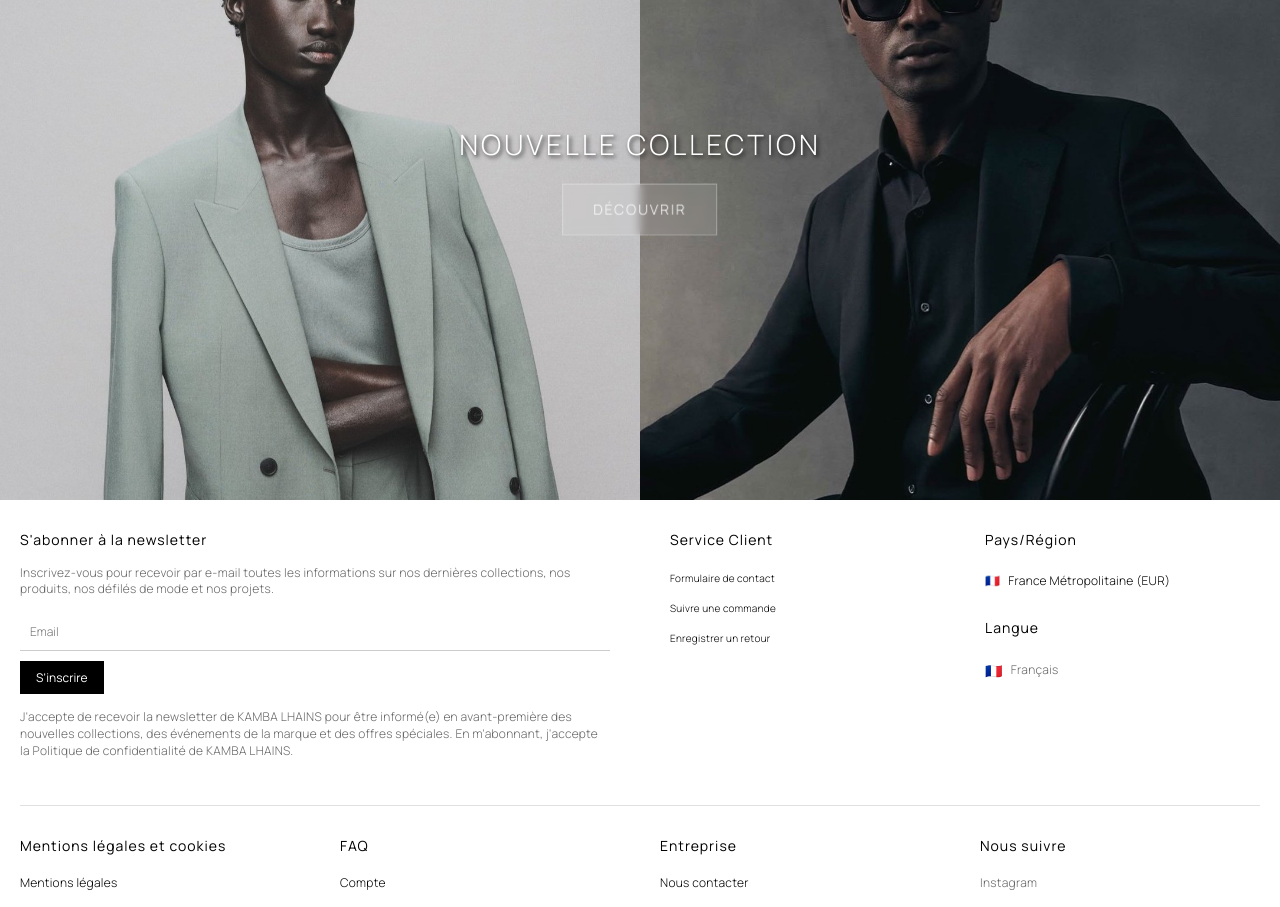
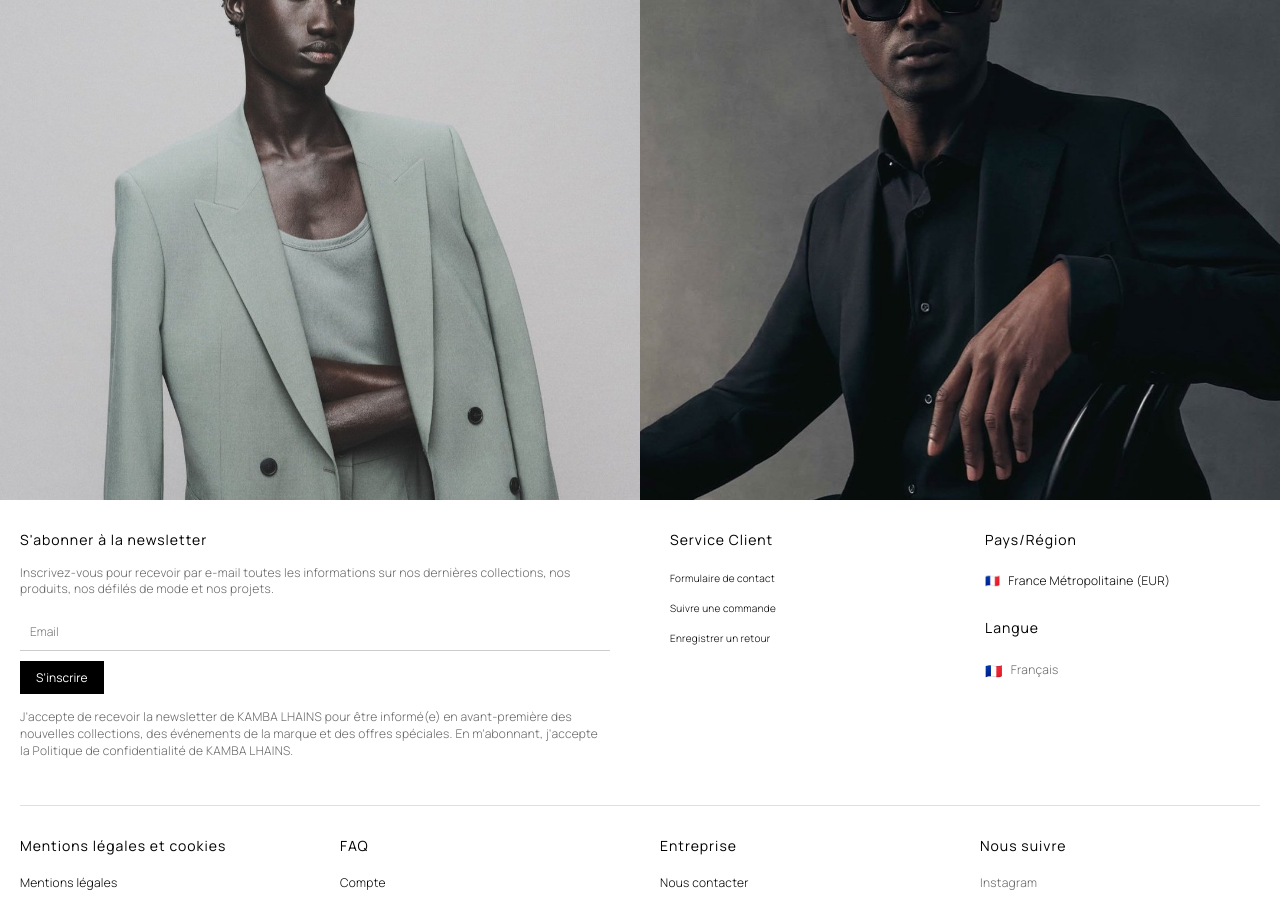
Before and after one commit to Erwan-Lefak/kamba-lhains, a Next.js app: page / in a window 1280 px wide. Shown: the part 1480-2387 px from the top of the page. Built offline with nearby package versions, Linux system fonts and the light colour scheme.

Commit message:
Remove overlay text and button from collection images

```diff
--- a/pages/index.tsx
+++ b/pages/index.tsx
@@ -70,12 +70,6 @@ export default function Home() {
                 priority
               />
             </div>
-            <div className={styles.collectionCenterOverlay}>
-              <h2 className={styles.collectionMainTitle}>Nouvelle Collection</h2>
-              <Link href="/boutique" className={styles.collectionButton}>
-                Découvrir
-              </Link>
-            </div>
           </div>
         </section>
       </main>
```
